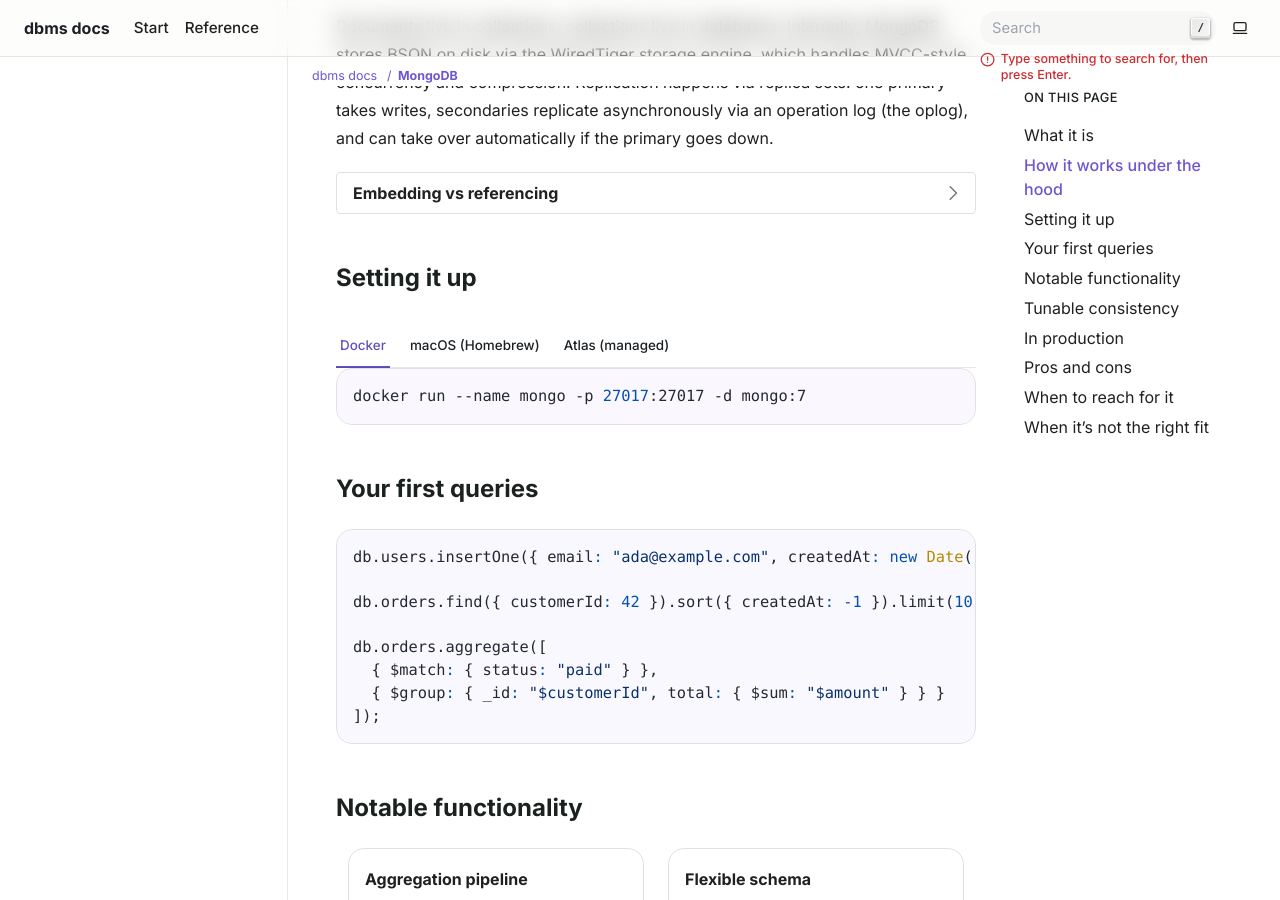
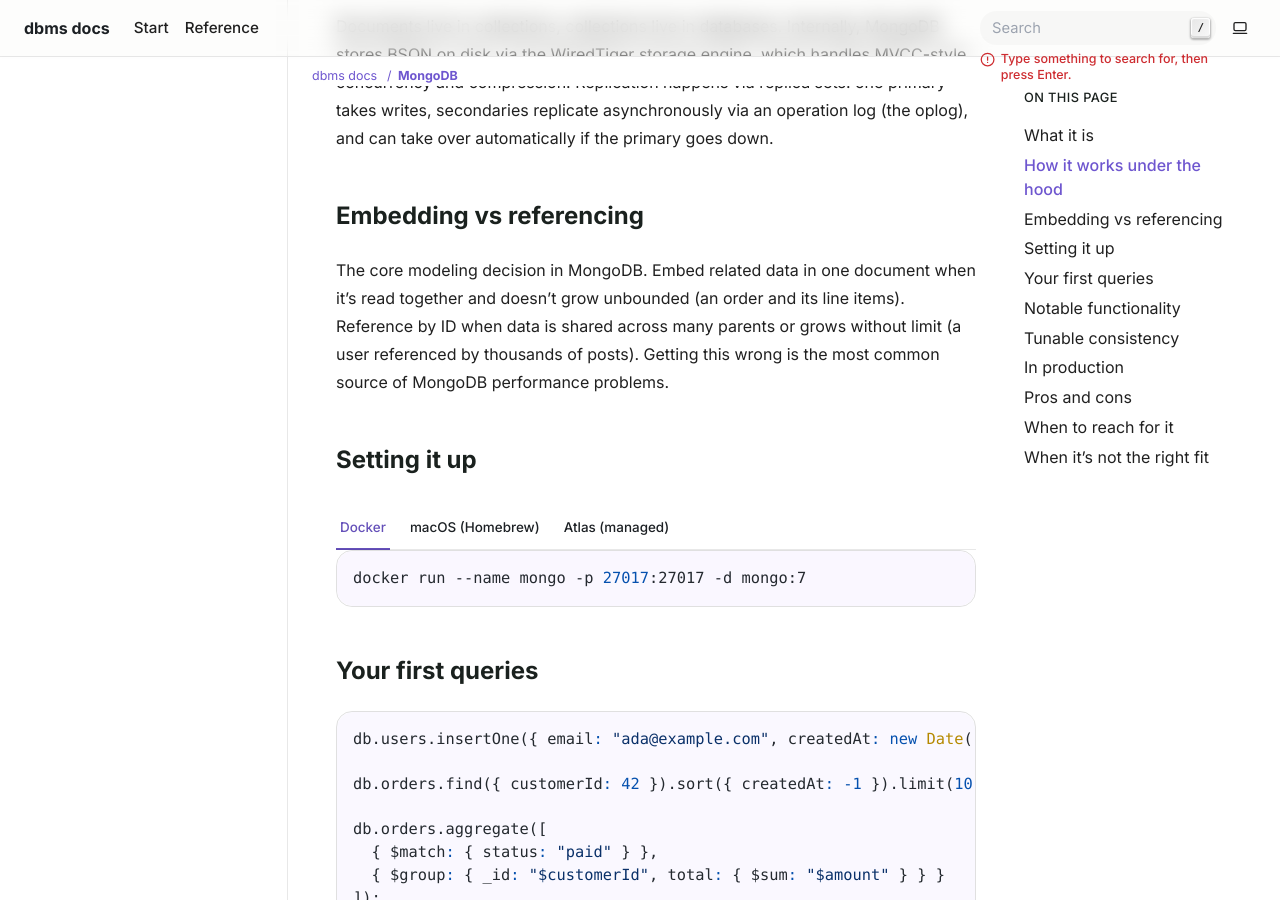
Before and after one commit to musix787-sketch/databases, a Sphinx documentation site: the page built from source/mongodb.rst, in a window 1280 px wide and 900 px high, scrolled down 564 px. Built offline with Sphinx 7.4.7, drawn with Linux system fonts in a browser that asks for light colours; some of the changed lines change nothing that is shown.

Commit message:
Update mongodb.rst

```diff
--- a/source/mongodb.rst
+++ b/source/mongodb.rst
@@ -27,14 +27,15 @@
 asynchronously via an operation log (the oplog), and can take over
 automatically if the primary goes down.
 
-.. dropdown:: Embedding vs referencing
+Embedding vs referencing
+---------------------------------
 
-   The core modeling decision in MongoDB. Embed related data in one
-   document when it's read together and doesn't grow unbounded (an order
-   and its line items). Reference by ID when data is shared across many
-   parents or grows without limit (a user referenced by thousands of
-   posts). Getting this wrong is the most common source of MongoDB
-   performance problems.
+The core modeling decision in MongoDB. Embed related data in one
+document when it's read together and doesn't grow unbounded (an order
+and its line items). Reference by ID when data is shared across many
+parents or grows without limit (a user referenced by thousands of
+posts). Getting this wrong is the most common source of MongoDB
+performance problems.
 
 .. _mongo-setup:
 
```
